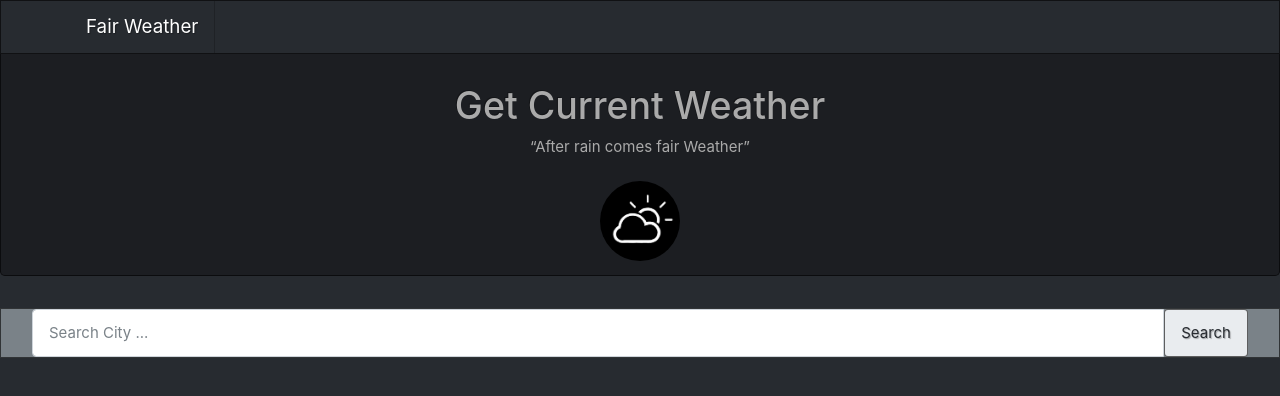
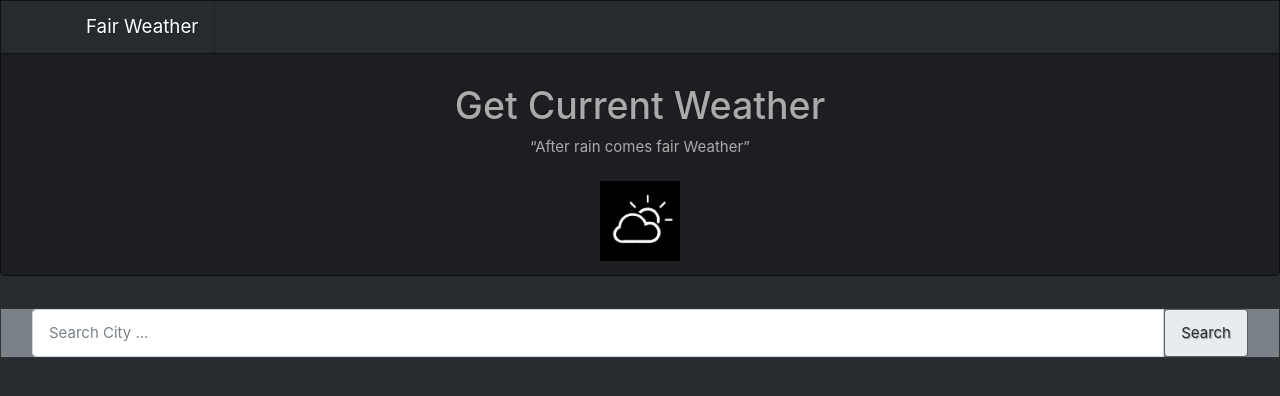
Before and after one commit to I-ArchanaDash/fairWeatherCast, a Django app: page / in a window 1280 px wide. Shown: the top 396 px of the page. Run offline with Django 4.2, Linux system fonts and the light colour scheme.

Commit message:
updated image

```diff
--- a/templates/weatherapp/index.html
+++ b/templates/weatherapp/index.html
@@ -19,7 +19,7 @@
     <div id="jumbotron" class="jumbotron" style="text-align: center; margin-top:-50px">
       <h1 class="display-5">Get Current Weather</h1>
       <q>After rain comes fair Weather</q><br/><br/>
-      <img src="{% static 'images/weather-icon.png' %}" class="image" style="width:80px;border-radius: 50%; margin-bottom:-50px; ">
+      <img src="{% static 'images/weather-icon.png' %}" class="img-circle" style="width:80px;margin-bottom:-50px; ">
     </div>
 
     <nav class="navbar navbar-expand-lg navbar-dark bg-secondary">
```
